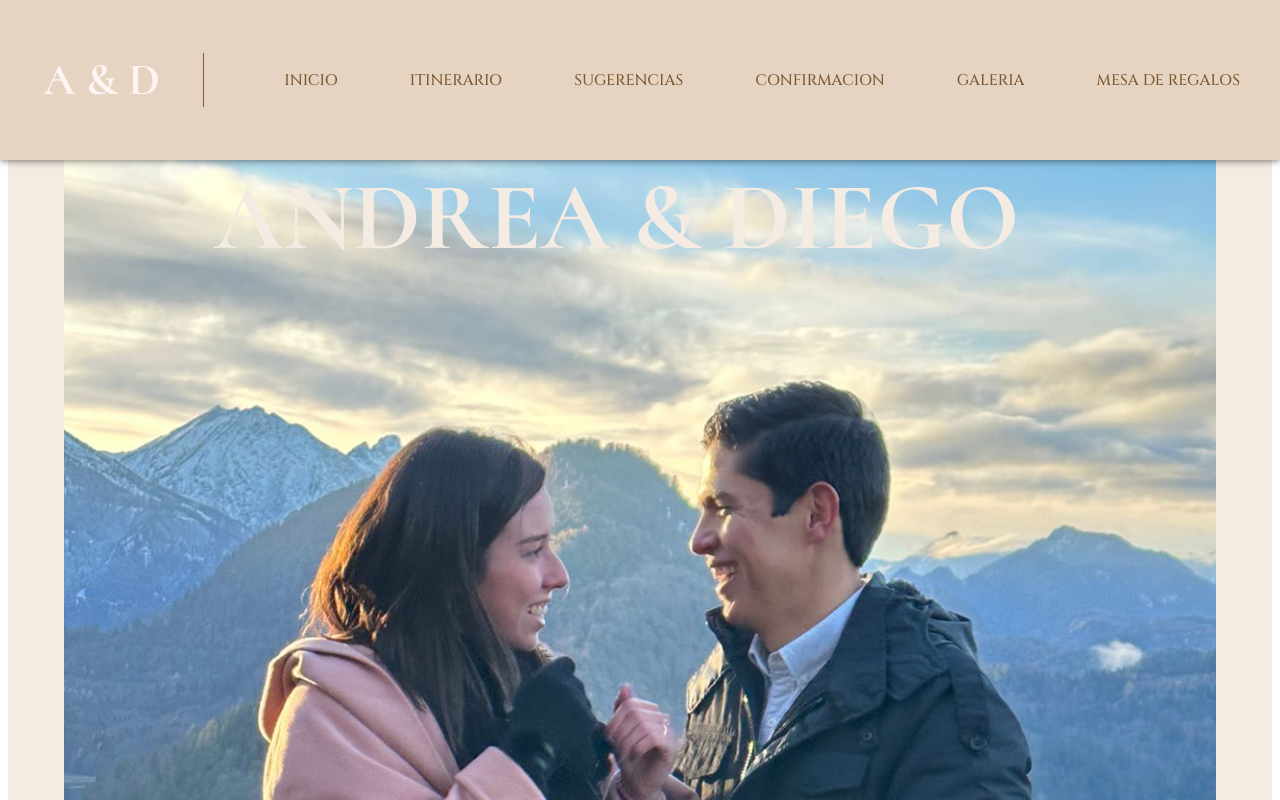
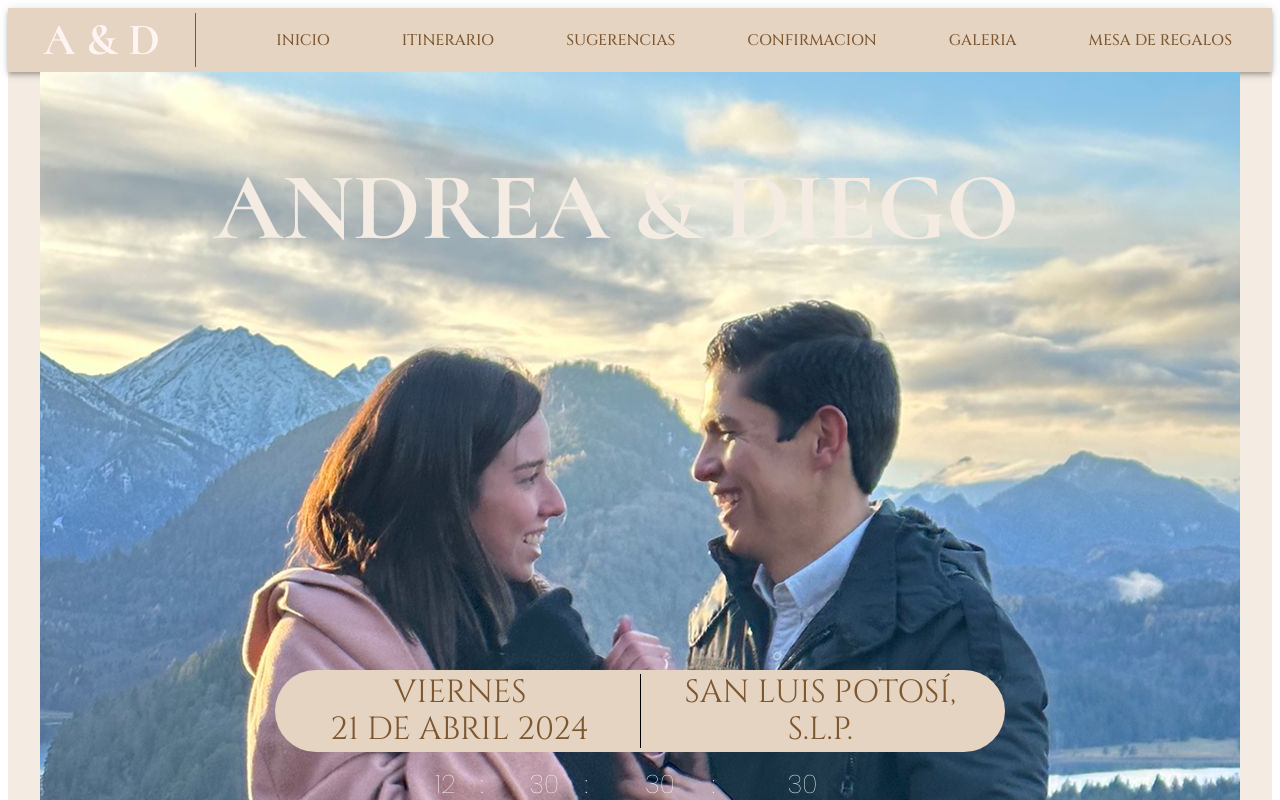
Before and after one commit to Duotech-Design/invitaciones, a React (Create React App) app: page /invitacion in a window 1280 px wide. Shown: the top 800 px of the page. Built offline with nearby package versions, Linux system fonts and the light colour scheme; a web font is replaced by a local one.

Commit message:
add test, probando efectos imagen inicio

```diff
--- a/src/components/Inicio/Inicio.js
+++ b/src/components/Inicio/Inicio.js
@@ -6,7 +6,12 @@ const styles = {
   container: {
     position: "relative",
     textAlign: "center",
-    margin: "0px 0px"
+    margin: "0px 0px",
+    background: `url("/img/fotoInicio.jpg")`,
+    backgroundPosition: '50% 20%',
+    width: "100%",
+    height: "100vh",
+    backgroundAttachment: "fixed",
   },
   image: {
     maxWidth: "100%",
@@ -32,7 +37,7 @@ const styles = {
   },
   textContainer: {
     position: "absolute",
-    bottom: "10%", // Coloca el cuadro en la parte inferior
+    bottom: "15%", // Coloca el cuadro en la parte inferior
     left: "50%",
     transform: "translateX(-50%)", // Centra horizontalmente
     width: "60%",
@@ -51,11 +56,13 @@ const styles = {
 
   numbersContainer: {
     position: "absolute",
+    bottom: "5%", // Coloca el cuadro en la parte inferior
     left: "50%",
     transform: "translateX(-50%)",
+
     display: "flex",
+
     alignItems: "flex-start",
-    bottom: "3%", // Coloca el cuadro en la parte inferior
     textColor: "#FFFFFF",
 
   },
@@ -64,16 +71,10 @@ const styles = {
 const Inicio = () => {
   return (
     <Container style={styles.container}>
-      <img
-        src="/img/fotoInicio.jpg"
-        alt="Imagen de inicio" // Propiedad alt para describir la imagen
-        style={styles.image}
-      />
-
       <Typography variant="h1" component="h3" style={styles.textTop}>
         ANDREA & DIEGO
       </Typography>
-
+      <Box>
       <Box style={styles.textContainer}>
         <div style={{ width: "50%" }}>
           <Typography variant="h3">VIERNES</Typography>
@@ -84,7 +85,6 @@ const Inicio = () => {
           <Typography variant="h3">S.L.P.</Typography>
         </div>
       </Box>
-
       <div style={styles.numbersContainer}>
         <div
           style={{
@@ -145,6 +145,7 @@ const Inicio = () => {
         </div>
 
       </div>
+      </Box>
     </Container>
   );
 };
--- a/src/components/Navbar/Navbar.js
+++ b/src/components/Navbar/Navbar.js
@@ -3,8 +3,9 @@ import { NavbarStyles } from "./styles";
 import { AppBar, Toolbar, Typography } from "@mui/material";
 
 const Navbar = () => {
+  //position="fixed" para que el nabvar siga el scroll
   return (
-    <AppBar position="fixed" sx={NavbarStyles.nav}>
+    <AppBar position="static" sx={NavbarStyles.nav}>
       <Typography variant="h10" sx={NavbarStyles.iniciales}>
         A & D
       </Typography>
```
